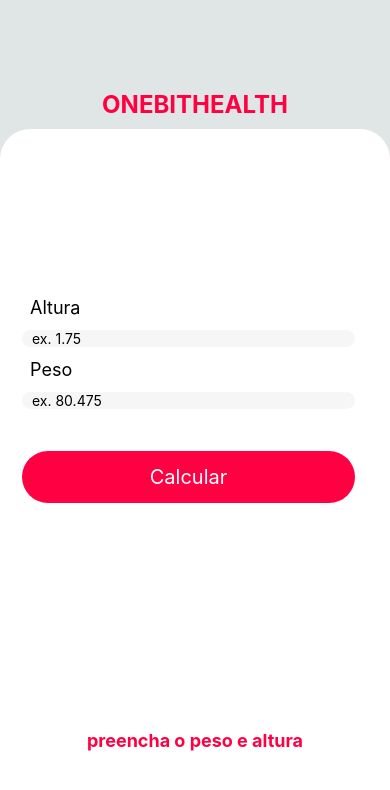
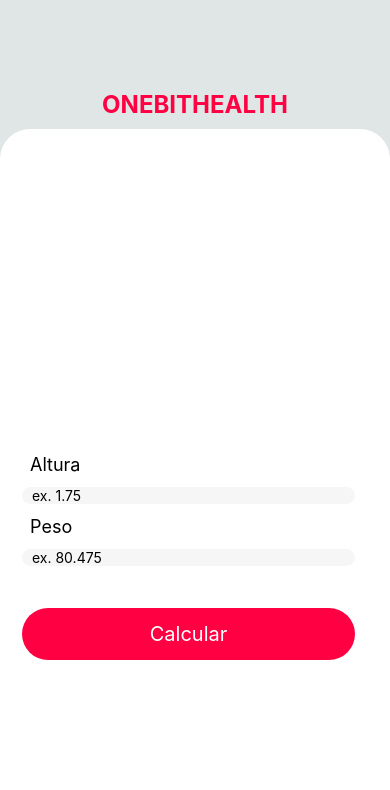
Before and after one commit to aefonso/my-project, a React Native app: screen / in a window 390 px wide. Shown: the top 790 px of the page. Built offline with nearby package versions, Linux system fonts and the light colour scheme.

Commit message:
feat: alterando validação do IMC e configurando css

```diff
--- a/src/components/Form/ResultImc/index.js
+++ b/src/components/Form/ResultImc/index.js
@@ -12,18 +12,14 @@
   return(
     <View style={styles.resultImc}>
       <View style={styles.boxShareButton}>
-        {props.resultImc != null ?
+      <Text style={styles.information}>{props.messageResultImc}</Text>
+      <Text style={styles.numberImc}>{props.resultImc}</Text>
         <TouchableOpacity
           onPress={onShare}
           style={styles.share}>
           <Text style={styles.sharedText}>Share</Text>
         </TouchableOpacity>
-        :
-        <View/>
-        }
       </View>
-      <Text style={styles.information}>{props.messageResultImc}</Text>
-      <Text style={styles.numberImc}>{props.resultImc}</Text>
     </View>
   );
 }
--- a/src/components/Form/index.js
+++ b/src/components/Form/index.js
@@ -50,8 +50,9 @@
   }
 }
   return(
-    <Pressable onPress={Keyboard.dismiss} style={styles.formContext}>
-      <View style={styles.form}>
+      <View style={styles.formContext}>
+        {imc == null ?
+      <Pressable onPress={Keyboard.dismiss} style={styles.form}>
         <Text style={styles.formLabel}>Altura</Text>
         <Text style={styles.errorMessage}>{errorMessage}</Text>
         <TextInput
@@ -79,8 +80,20 @@
       >
         <Text style={styles.textCalculator}>{textButton}</Text>
       </TouchableOpacity>
+      </Pressable>
+      :
+      <View style={styles.exibitionResultImc}>
+      <ResultImc messageResultImc={messageImc} resultImc={imc}/>
+      <TouchableOpacity
+      style={styles.ButtonCalculator}
+      onPress={() => {
+        validationImc()
+      }}
+      >
+        <Text style={styles.textCalculator}>{textButton}</Text>
+      </TouchableOpacity>
       </View>
-      <ResultImc messageResultImc={messageImc} resultImc={imc}/>
-    </Pressable>
+    }
+    </View>
   );
 }
--- a/src/components/Form/style.js
+++ b/src/components/Form/style.js
@@ -52,6 +52,10 @@
     fontWeight: "bold",
     paddingLeft:20,
   },
+  exibitionResultImc: {
+    width:"100%",
+    height:"50%",
+  },
 });
 
 export default styles
```
